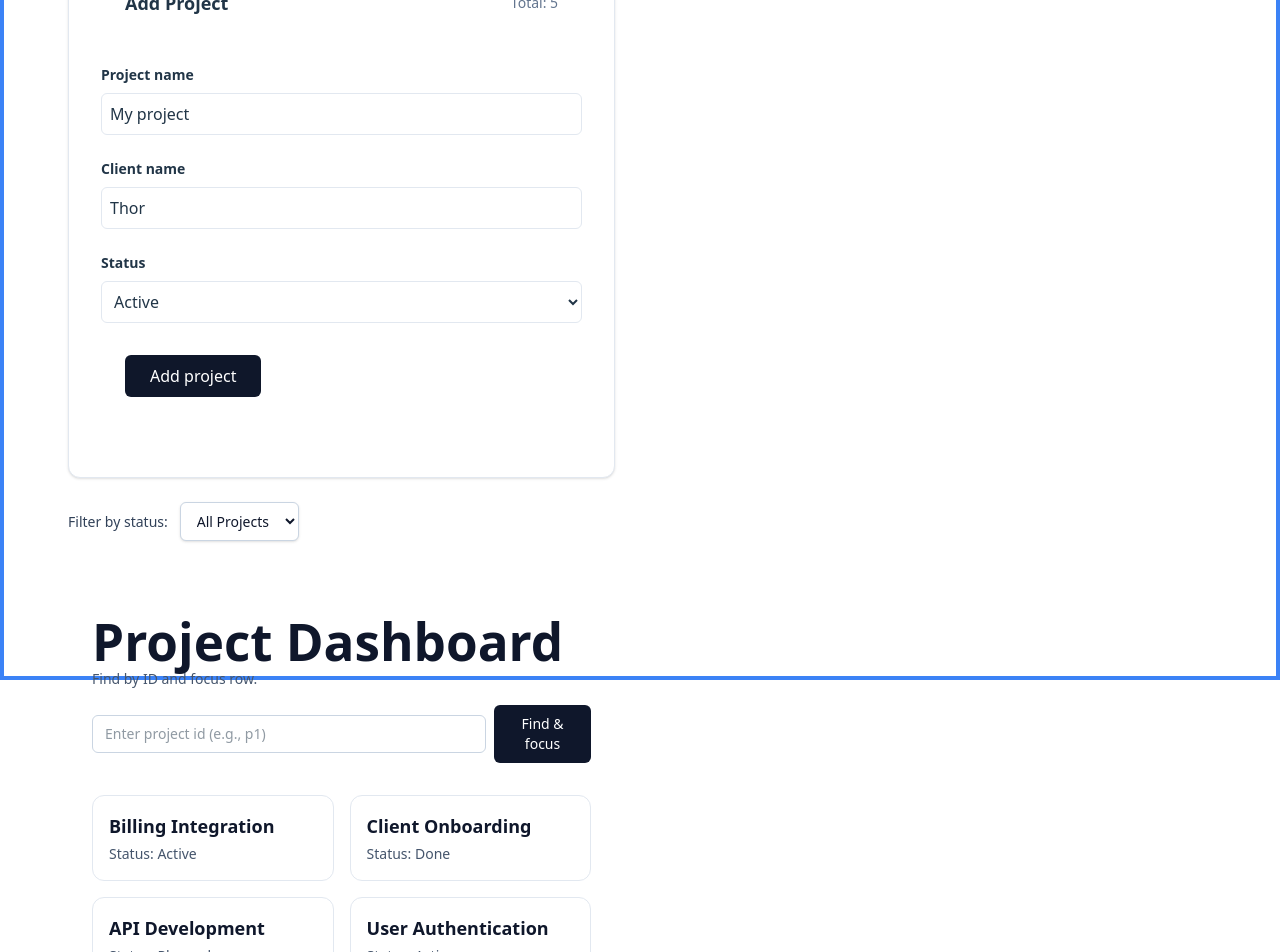
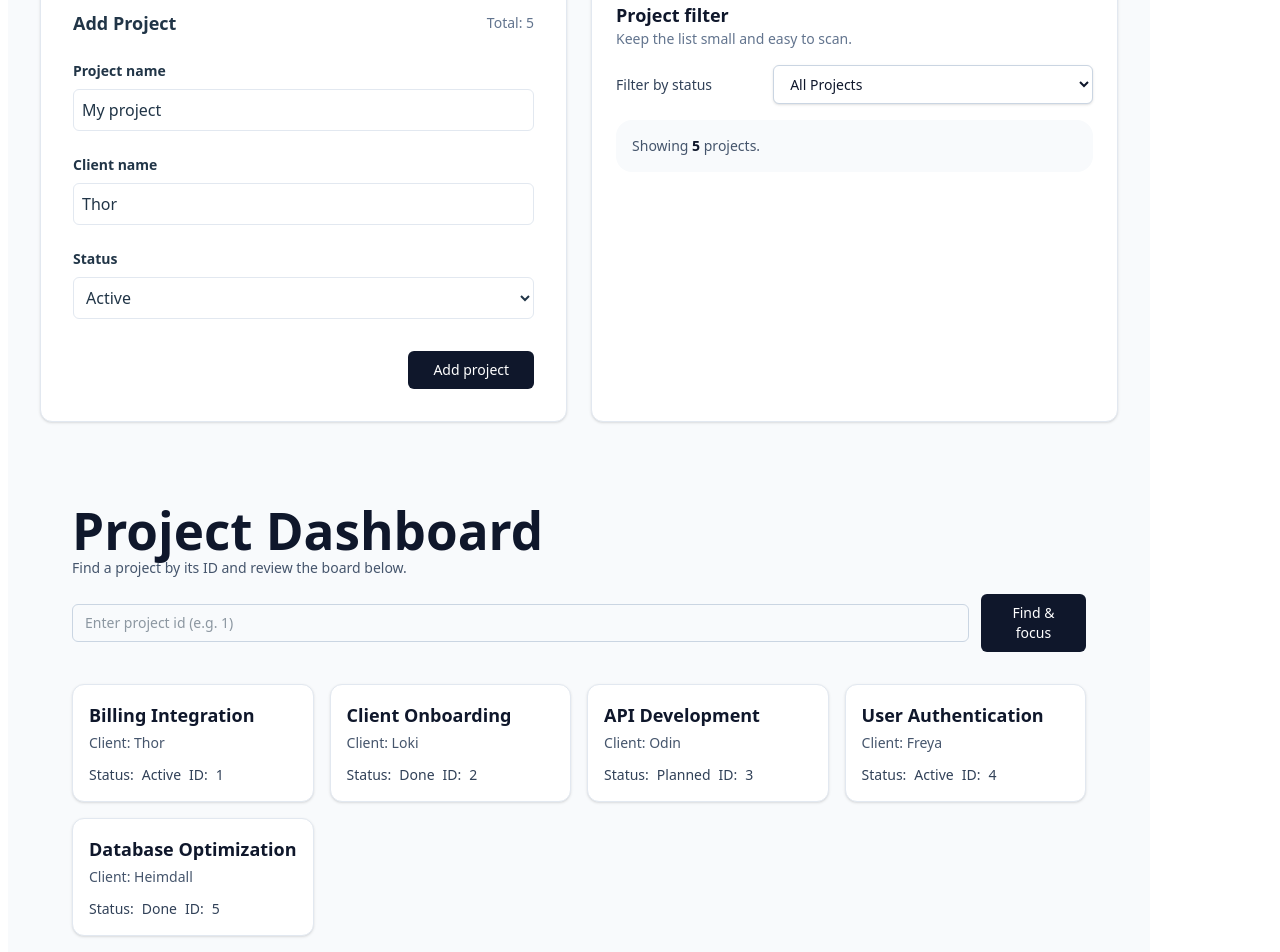
Before and after one commit to jadiennejenson/ts-intro-vite, a React (Vite) app: page /projects in a window 1280 px wide. Shown: the part 120-1072 px from the top of the page. Built offline with nearby package versions, Linux system fonts and the light colour scheme.

Commit message:
sprint 6 fixes

```diff
--- a/src/components/AddProjectForm.tsx
+++ b/src/components/AddProjectForm.tsx
@@ -1,28 +1,18 @@
-import { useState } from "react";
+import { useState, type FormEvent } from "react";
 import type { Project, ProjectStatus } from "../project-tracker";
-
-// FIX 1: Define StatusFilter locally or import from your types file.
-// Importing types FROM a Page component often causes circular dependency errors.
-export type StatusFilter = ProjectStatus | "All";
 
 export interface AddProjectFormProps {
   onAdd: (project: Omit<Project, 'id'>) => void;
   count: number;
-  currentFilter: StatusFilter;
-  onFilterChange: (filter: StatusFilter) => void;
 }
 
-// FIX 2: Destructure all required props defined in the Interface.
-// If you don't use count/filter here, you still need to include them or make them optional in the interface.
-export function AddProjectForm({
-  onAdd,
-  count }: AddProjectFormProps) {
+export function AddProjectForm({ onAdd, count }: AddProjectFormProps) {
 
   const [name, setName] = useState("My project");
   const [client, setClient] = useState("Thor");
   const [status, setStatus] = useState<ProjectStatus>("Active");
 
-  const handleSubmit = (e: React.FormEvent) => {
+  const handleSubmit = (e: FormEvent<HTMLFormElement>) => {
     e.preventDefault();
 
     onAdd({
@@ -37,8 +27,7 @@ export function AddProjectForm({
 
   return (
     <div className="bg-white rounded-xl border border-slate-200 shadow-sm p-8">
-      {/* UI logic using the props if needed */}
-      <div className="flex justify-between items-center mb-6 w-full px-6 mb-12">
+      <div className="mb-6 flex flex-col gap-2 sm:flex-row sm:items-center sm:justify-between">
         <h2 className="text-lg font-bold">Add Project</h2>
         <span className="text-sm text-slate-500">Total: {count}</span>
       </div>
@@ -80,10 +69,10 @@ export function AddProjectForm({
           </select>
         </div>
 
-        <div className="flex items-center gap-4 pt-2 w-full px-6 mb-12">
+        <div className="flex flex-col items-stretch gap-4 pt-2 sm:flex-row sm:justify-end">
           <button
             type="submit"
-            className="bg-[#0f172a] text-white px-6 py-2 rounded-md font-medium hover:bg-slate-800 transition-colors"
+            className="rounded-md bg-slate-900 px-6 py-2 text-sm font-medium text-white transition-colors hover:bg-slate-800"
           >
             Add project
           </button>
--- a/src/components/ProjectDashboard.tsx
+++ b/src/components/ProjectDashboard.tsx
@@ -1,29 +1,16 @@
-import React, { useEffect, useRef } from "react";
-import type { Project } from "../models/project";
-
+import React, { useRef } from "react";
+import type { Project } from "../project-tracker";
 
 type ProjectDashboardProps = {
   projects: Project[];
-  selectedProjectId: string | null;
-  onProjectClick: (id: string) => void;
-  onDeleteProject?: (id: string) => void;
-  onEditProject?: (id: string) => void;
-  onToggleProjectStatus?: (id: string) => void;
-  addProject?: (project: Omit<Project, "id">) => void;
 };
 
 
 export function ProjectDashboard({ projects }: ProjectDashboardProps): React.JSX.Element {
-  // 1. Unified Refs
   const containerRef = useRef<HTMLElement | null>(null);
   const idInputRef = useRef<HTMLInputElement | null>(null);
-  const cardsContainerRef = useRef<HTMLDivElement | null>(null);
 
-//useRef is used to create mutable references to DOM elements. Here, we have three refs:
-// - containerRef: Refers to the main section that contains both the grid and list versions of the projects.
-// - idInputRef: Refers to the input field where users can type a project ID to find.
-// - cardsContainerRef: Refers to the container that holds the grid cards, allowing us to manipulate it directly if needed.
-  // 2. Logic for Finding and Highlighting Rows
+  // Logic for finding and highlighting rows
   function clearHighlights(root: HTMLElement) {
     const highlighted = root.querySelectorAll<HTMLElement>("[data-role='project-row'].bg-amber-50");
     highlighted.forEach((el) => {
@@ -55,63 +42,19 @@ export function ProjectDashboard({ projects }: ProjectDashboardProps): React.JSX
     detailsBtn?.focus();
   }
 
-   useEffect(() => {
-    const container = cardsContainerRef.current;
-    if (!container) return;
-
-    // Clear previous content so we don't duplicate during HMR
-    container.replaceChildren();
-
-    // Create a card for the first project as an example
-    //the createElement method is used to create a new article element that represents a project card.
-
-  const card = document.createElement("article");
-    card.className =
-      "rounded-xl border border-slate-200 bg-white p-4 shadow-sm";
-    card.setAttribute("data-testid", "project-card");
-
-
-    const title = document.createElement("h3");
-    title.className = "text-base font-semibold text-slate-900";
-    title.textContent = `Example card: ${projects[0]?.name ?? "(no project)"}`;
-
-    card.append(title);
-    container.append(card);
-     }, [projects]);
-
-  // 3. Combined useEffect for logging both Cards and Rows
-  useEffect(() => {
-    const root = containerRef.current;
-    if (!root) return;
-
-    // Log the Grid Cards
-    const cards = root.querySelectorAll<HTMLElement>("[data-project-card]");
-    cards.forEach((card) => {
-      console.log("Card Data:", {
-        id: card.dataset.id,
-        status: card.dataset.status
-      });
-    });
-
-    // Log the List Rows
-    const rows = root.querySelectorAll<HTMLElement>("[data-role='project-row']");
-    rows.forEach((row) => {
-      const title = row.querySelector(".truncate")?.textContent?.trim();
-      console.log("Found Row:", { id: row.dataset.projectId, title });
-    });
-  }, [projects]);
+  // Example DOM-level card creation and debug logging were removed to keep the dashboard simple and responsive.
 
   return (
-    <section ref={containerRef} className="mx-auto w-full max-w-5xl p-6" aria-label="Project dashboard">
+    <section ref={containerRef} className="mx-auto w-full max-w-7xl xl:max-w-screen-xl p-6 xl:p-8" aria-label="Project dashboard">
       <header className="mb-8">
         <h1 className="text-2xl font-bold text-slate-900">Project Dashboard</h1>
-        <p className="text-sm text-slate-600">Find by ID and focus row.</p>
+        <p className="text-sm text-slate-600">Find a project by its ID and review the board below.</p>
 
-        <div className="mt-4 flex flex-col gap-2 sm:flex-row sm:items-center">
+        <div className="mt-4 flex flex-col gap-3 sm:flex-row sm:items-center">
           <input
             ref={idInputRef}
             type="text"
-            placeholder="Enter project id (e.g., p1)"
+            placeholder="Enter project id (e.g. 1)"
             className="w-full rounded-md border border-slate-300 px-3 py-2 text-sm"
           />
           <button
@@ -125,17 +68,23 @@ export function ProjectDashboard({ projects }: ProjectDashboardProps): React.JSX
       </header>
 
       {/* Grid Version */}
-      <div className="mb-10 grid grid-cols-1 gap-4 md:grid-cols-2">
+      <div className="mb-10 grid grid-cols-1 gap-4 md:grid-cols-2 lg:grid-cols-3 xl:grid-cols-4">
         {projects.map((p) => (
           <article
             key={p.id}
             data-project-card
             data-id={p.id}
             data-status={p.status}
-            className="rounded-xl border border-slate-200 bg-white p-4"
+            className="rounded-xl border border-slate-200 bg-white p-4 shadow-sm"
           >
             <h2 className="text-lg font-semibold text-slate-900">{p.name}</h2>
-            <p className="mt-1 text-sm text-slate-600">Status: {p.status}</p>
+            <p className="mt-1 text-sm text-slate-600">Client: {p.client}</p>
+            <div className="mt-3 flex flex-wrap gap-2 text-sm text-slate-700">
+              <span className="font-medium">Status:</span>
+              <span>{p.status}</span>
+              <span className="font-medium">ID:</span>
+              <span>{p.id}</span>
+            </div>
           </article>
         ))}
       </div>
@@ -147,11 +96,15 @@ export function ProjectDashboard({ projects }: ProjectDashboardProps): React.JSX
             key={`row-${project.id}`}
             data-role="project-row"
             data-project-id={project.id}
-            className="flex items-center justify-between gap-3 px-4 py-3 transition-colors"
+            className="flex w-full items-center justify-between gap-3 px-4 py-3 transition-colors"
           >
             <div className="min-w-0">
               <div className="truncate text-sm font-semibold text-slate-900">{project.name}</div>
-              <div className="text-xs text-slate-400">ID: {project.status}</div>
+              <div className="mt-1 flex flex-wrap gap-3 text-xs text-slate-500">
+                <span className="truncate">Client: {project.client}</span>
+                <span>Status: {project.status}</span>
+                <span>ID: {project.id}</span>
+              </div>
             </div>
 
             <button
@@ -161,7 +114,6 @@ export function ProjectDashboard({ projects }: ProjectDashboardProps): React.JSX
             >
               Details
             </button>
-
           </li>
         ))}
       </ul>
--- a/src/helpers/HelperComponent.tsx
+++ b/src/helpers/HelperComponent.tsx
@@ -1,9 +1,8 @@
-import { formatTaskLabel, sumHours, formatAssignee, formatStatus, summarizeTask, getTaskHours, type Task } from './helpers'
+import { formatTaskLabel, formatAssignee, formatStatus, summarizeTask, getTaskHours, type Task } from './helpers'
 
 // Example usage of the helper functions.
 // This code demonstrates how to use the various helpers defined in the
 // helpers module to perform common operations related to tasks and projects.
-console.log('Total hours (should be 6):', sumHours([1, 2, 3]))
 console.log(formatTaskLabel('Fix login bug', 'Website Redesign'))
 console.log(formatAssignee())
 console.log(formatAssignee('  Sam  '))
@@ -25,7 +24,7 @@ for (const t of tasks) {
 
 // Calculate the total hours from the tasks using the getTaskHours helper to safely extract hours,
 // even if some tasks are missing that information.
-const total = sumHours(tasks.map(getTaskHours))
+const total = tasks.map(getTaskHours).reduce((sum, hours) => sum + hours, 0)
 console.log('Total tracked hours:', total)
 
 // This is a simple React component that serves as a placeholder to indicate that the helpers module is loaded.
--- a/src/index.css
+++ b/src/index.css
@@ -37,8 +37,7 @@ body {
   place-items: center;
   min-width: 320px;
   min-height: 100vh;
-  border: 4px solid #3b82f6;
-  padding: 16px;
+  padding: 8px;
   box-sizing: border-box;
 }
 
--- a/src/pages/ProjectsPage.tsx
+++ b/src/pages/ProjectsPage.tsx
@@ -33,26 +33,29 @@ export default function ProjectsPage() {
   });
 
   return (
-    <div className="w-full px-6 mb-12">
-      <div className="w-full px-6 mb-12">
-        <AddProjectForm
-          onAdd={addProject}
-          count={filteredProjects.length}
-          currentFilter={filter}
-          onFilterChange={(newFilter) => setFilter(newFilter)}
-        />
+    <div className="min-h-screen bg-slate-50 py-8 px-4 sm:px-6 xl:px-8">
+      <div className="mx-auto flex w-full max-w-7xl xl:max-w-screen-xl flex-col gap-8 xl:gap-12">
+        <div className="grid gap-6 xl:grid-cols-2">
+          <AddProjectForm onAdd={addProject} count={filteredProjects.length} />
 
-        <div className="mt-6 flex items-center gap-3">
+          <section className="rounded-xl border border-slate-200 bg-white p-6 shadow-sm">
+            <div className="space-y-4">
+              <div>
+                <h2 className="text-lg font-semibold text-slate-900">Project filter</h2>
+                <p className="text-sm text-slate-500">Keep the list small and easy to scan.</p>
+              </div>
+
+              <div className="flex flex-col gap-4 sm:flex-row sm:items-center sm:justify-between">
                 <label htmlFor="statusFilter" className="text-sm font-medium text-slate-700">
-            Filter by status:
+                  Filter by status
                 </label>
+
                 <select
                   id="statusFilter"
                   value={filter}
                   onChange={(e) => setFilter(e.target.value as StatusFilter)}
-            className="rounded-md border border-slate-300 bg-white px-3 py-2 text-sm text-slate-900 shadow-sm"
+                  className="w-full max-w-xs rounded-md border border-slate-300 bg-white px-3 py-2 text-sm text-slate-900 shadow-sm"
                 >
-            {/* FIX 4: Match values to the StatusFilter type */}
                   <option value="All">All Projects</option>
                   <option value="Active">Active</option>
                   <option value="Blocked">Blocked</option>
@@ -60,11 +63,15 @@ export default function ProjectsPage() {
                   <option value="Done">Done</option>
                 </select>
               </div>
+
+              <div className="rounded-2xl bg-slate-50 p-4 text-sm text-slate-600">
+                Showing <span className="font-semibold text-slate-900">{filteredProjects.length}</span> project{filteredProjects.length === 1 ? "" : "s"}.
+              </div>
+            </div>
+          </section>
         </div>
 
-      <div className="w-full px-6 mb-12">
-        {/* FIX 5: Pass filteredProjects to the dashboard */}
-        <ProjectDashboard projects={filteredProjects}/>
+        <ProjectDashboard projects={filteredProjects} />
       </div>
     </div>
   );
--- /dev/null
+++ b/src/utils/formating.ts
@@ -0,0 +1,17 @@
+export function formatTaskLabel(taskName: string, projectName: string): string {
+  return `${projectName}: ${taskName}`;
+}
+
+export function formatAssignee(assigneeName?: string): string {
+  if (assigneeName === undefined) return 'Unassigned';
+  const clean = assigneeName.trim();
+  return clean.length === 0 ? 'Unassigned' : `Assigned to ${clean}`;
+}
+
+export function formatStatus(status: string = 'open'): string {
+  const clean = status.trim().toLowerCase();
+  if (clean === 'in_progress') return 'In Progress';
+  if (clean === 'done') return 'Done';
+  if (clean === 'blocked') return 'Blocked';
+  return 'Open';
+}
--- /dev/null
+++ b/src/utils/index.ts
@@ -0,0 +1,4 @@
+export { getProjectsByStatus, countByStatus, formatDueDate,
+  upcomingDeadlines, findProjectById, listOverdueProjects } from './projectUtils';
+export { formatTaskLabel, formatAssignee, formatStatus } from './formating';
+export { sumHours } from './math';
```
Also changed, not shown: src/helpers/helpers.ts (+0 -7 lines), src/models/index.ts (added, +19 -0 lines), src/utils/math.ts (added, +7 -0 lines), src/utils/projectUtils.ts (+5 -5 lines). Lines whose indentation alone changed are shown as unchanged.
